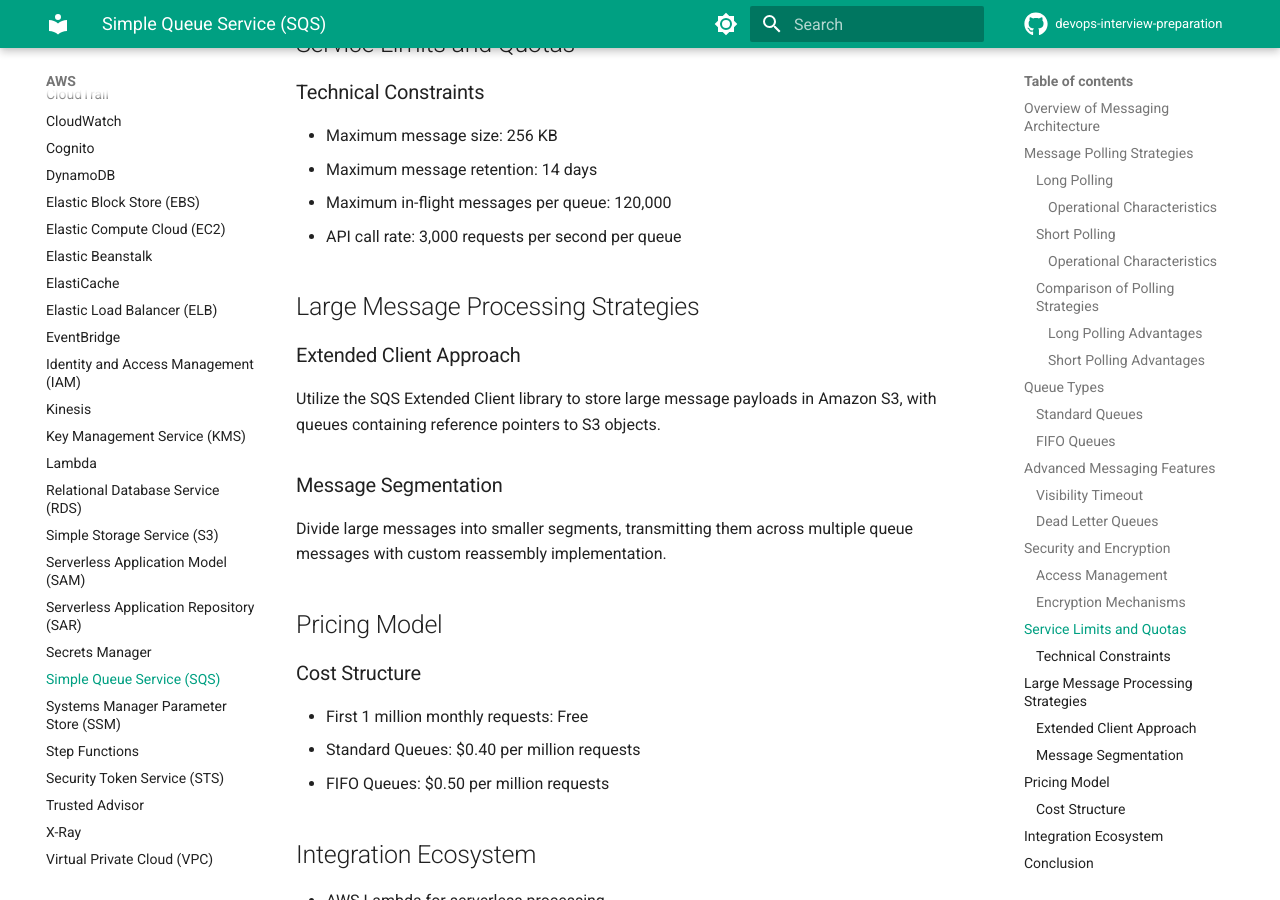
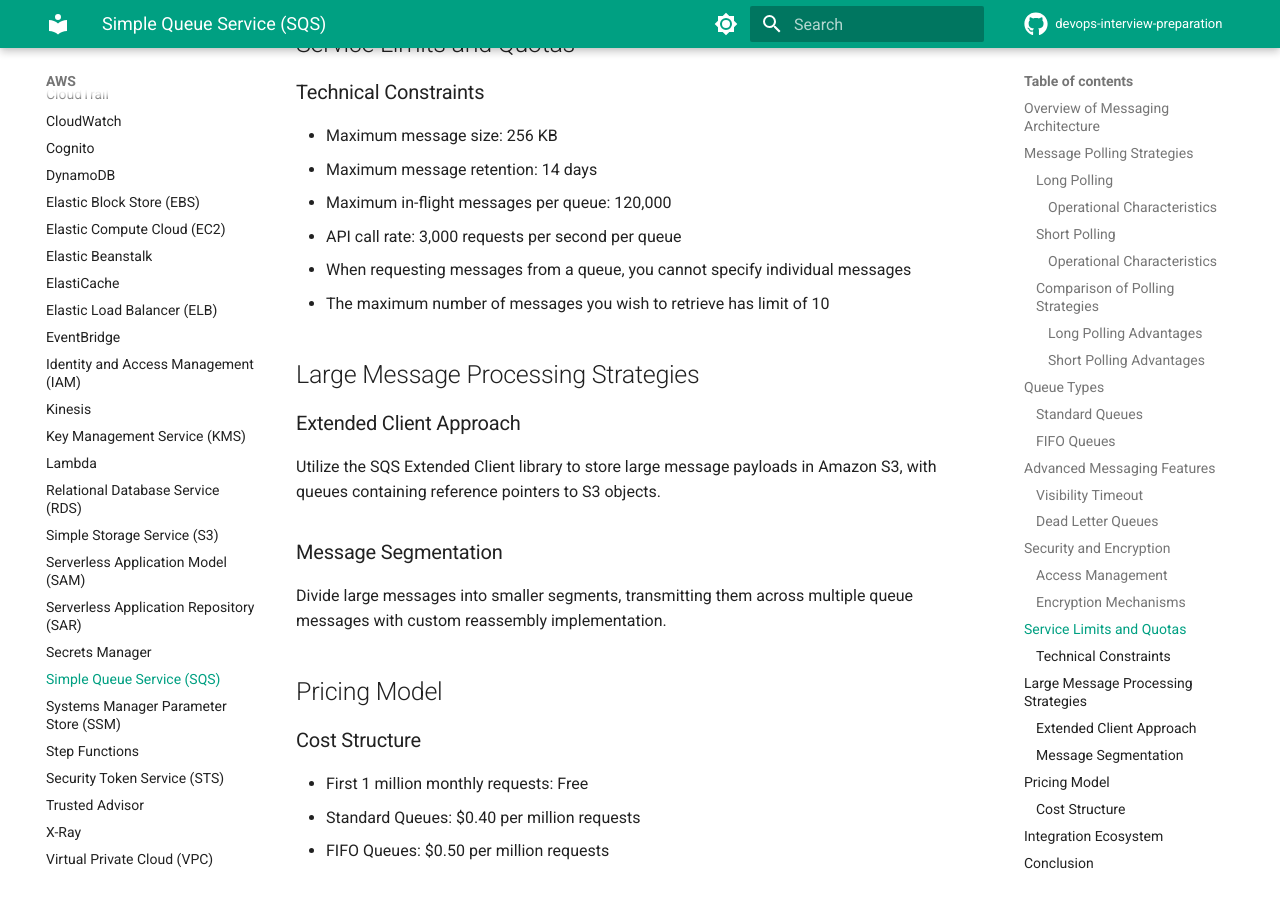
Before and after one commit to alelapi/devops-interview-preparation, an MkDocs documentation site: the page built from docs/aws/sqs.md, in a window 1280 px wide and 900 px high, scrolled down 2739 px. Built offline with MkDocs 1.6.1 and Material for MkDocs 9.7.7, drawn with Linux system fonts in a browser that asks for light colours; comment, search, counter and statistics services are not loaded.

```diff
--- a/docs/aws/sqs.md
+++ b/docs/aws/sqs.md
@@ -73,6 +73,8 @@ AWS Identity and Access Management (IAM) provides granular control over queue ac
 - Maximum message retention: 14 days
 - Maximum in-flight messages per queue: 120,000
 - API call rate: 3,000 requests per second per queue
+- When requesting messages from a queue, you cannot specify individual messages
+- The maximum number of messages you wish to retrieve has limit of 10
 
 ## Large Message Processing Strategies
 
--- a/mkdocs.yml
+++ b/mkdocs.yml
@@ -67,6 +67,7 @@ nav:
   - Home: index.md
   - AWS:
     - aws/api_gateway.md
+    - aws/appsync.md
     - aws/aurora.md
     - aws/autoscaling_groups.md
     - aws/billing.md
```
Also changed, not shown: docs/aws/appsync.md (added, +27 -0 lines).
